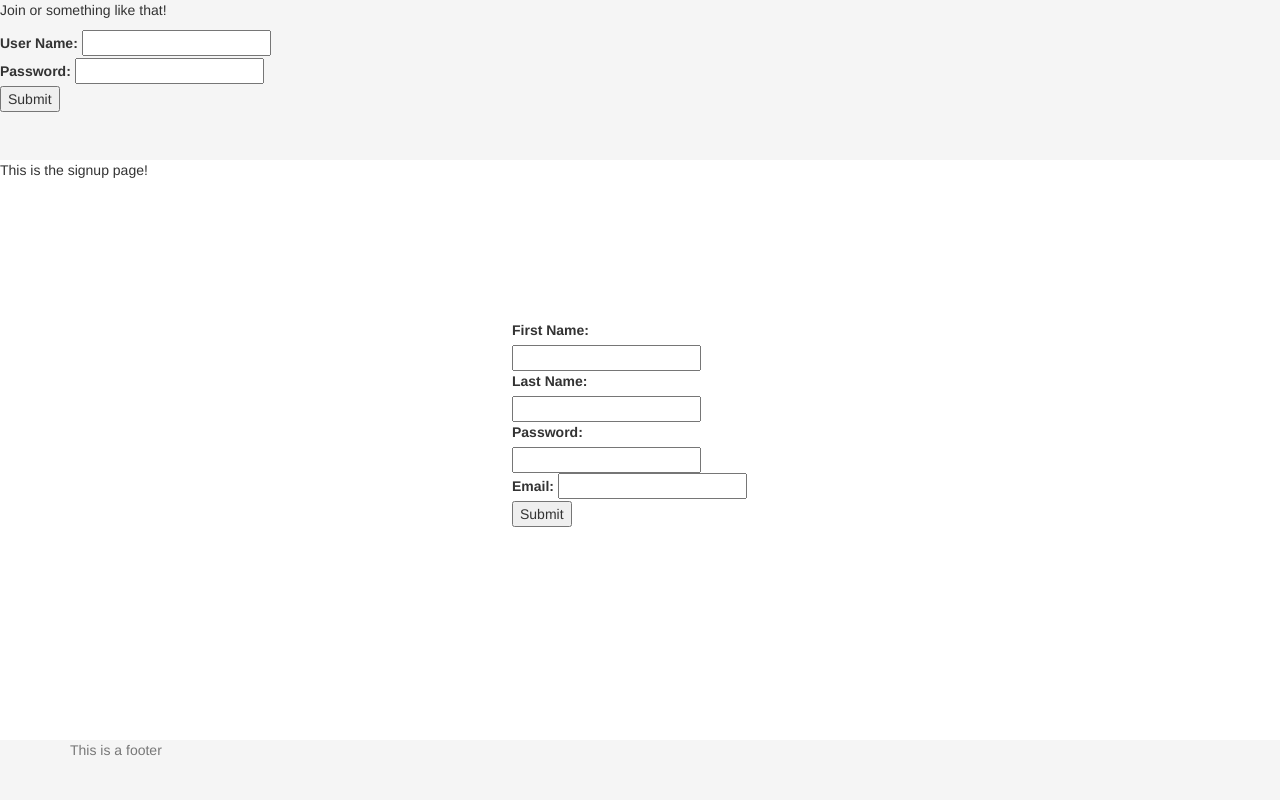
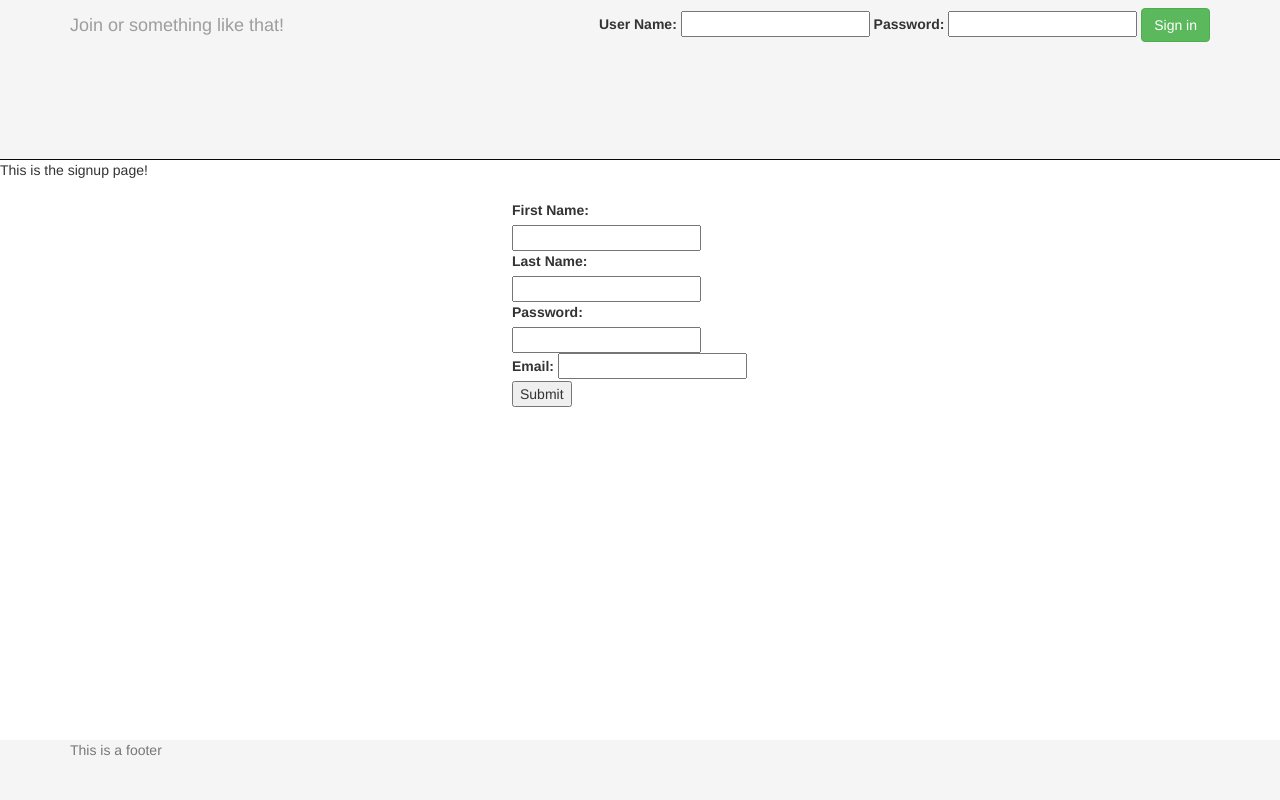
Before and after one commit to doofgod/reviewer, a Django app: page / in a window 1280 px wide. Run offline with Django 3.2, Linux system fonts and the light colour scheme; some libraries are stand-ins or nearby versions.

Commit message:
modifications to signup page css

```diff
--- a/src/accounts/templates/signup.html
+++ b/src/accounts/templates/signup.html
@@ -151,30 +151,33 @@
 
 <body>
 
-<header class = "header">
+<header class = "header navbar navbar-inverse navbar-fixed-top">
+	<div class = "container">
+	<div id="navbar" class = "navbar-collapse collapse">
+		<a class = "navbar-brand" href="#">Join or something like that!</a>
 
-<div class = "headerinfo">
-	<p>Join or something like that!</p>
-<div>
-<div class = "loginform">
-	{% csrf_token %}
-			<form action="{% url 'login' %} " method="post">
+
+			<form class = "navbar-form navbar-right" action="{% url 'login' %} " method="post">
 				{% csrf_token %}
-				{{ loginForm.non_field_errors }}
 
-				<div class="fieldwrapper">
+				<div class="form-group">
 			    	<label for="{{ loginForm.username.id_for_label }}">User Name:</label>
 	    			{{ loginForm.username }}
 			    </div>
 
-			    <div class="fieldwrapper">
+			    <div class="form-group">
 			    	<label for="{{ loginForm.password.id_for_label }}">Password:</label>
 	    			{{ loginForm.password }}
 			    </div>
 
-			    <input type="submit" value="Submit" />
+			    <button type = "submit" value = "submit" class = "btn btn-success">Sign in</button>
 			</form>
+
+	<div>
 	</div>
+<div class = "headerinfo">
+
+<div>
 
 </header>
 
--- a/src/reviewer_web/static/custom.css
+++ b/src/reviewer_web/static/custom.css
@@ -20,7 +20,7 @@
 .signupcontent{
     position: absolute;
     top: 20%;
-    height: 40%;
+    height: 10%;
     width: 100%;
 }
 
```
Also changed, not shown: src/db.sqlite3.
